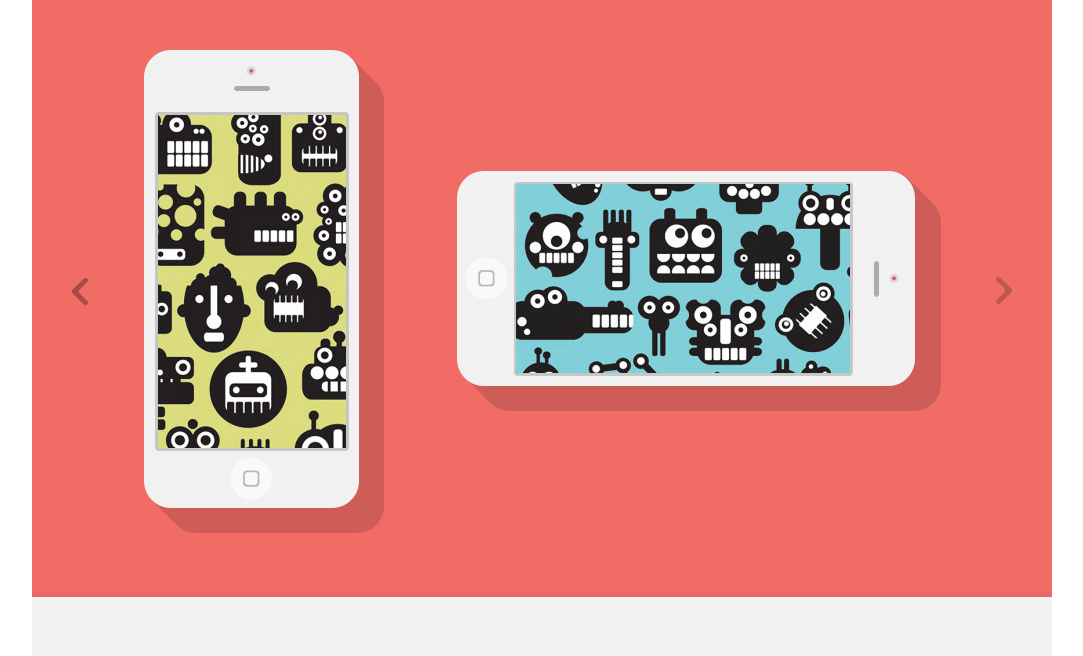
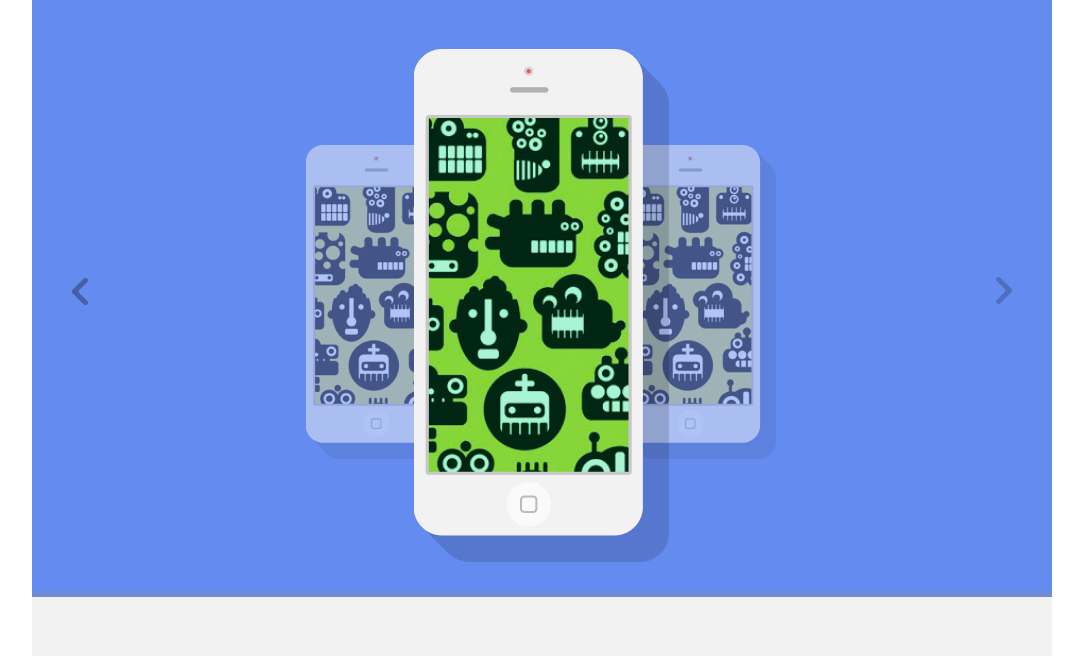
Before and after one commit to olgalatkina/singolo, a plain HTML site: page index.html in a window 1280 px wide. Both pictures are taken after a click on the button 178 px from the left and 389 px from the top of the page. Shown: the part 98-754 px from the top of the page, without its empty margins (98-1181 px from the left). Drawn offline with nearby package versions, Linux system fonts and the light colour scheme.

Commit message:
feat: add slide switching and screen activation

```diff
--- a/index.html
+++ b/index.html
@@ -40,40 +40,32 @@
   <main class="main  container">
 
     <!-- Slider -->
-    <section class="slider">
+    <section class="slider  slider--1">
       <div class="wrapper  slider__wrapper">
         <h2 class="slider__title  visually-hidden">Promo products</h2>
-        <button class="arrow" type="button" name="button-arrow"></button>
+        <div class="slider__buttons">
+          <button class="arrow  arrow--left" type="button" name="button-arrow"></button>
+          <button class="arrow  arrow--right" type="button" name="button-arrow"></button>
+        </div>
 
-        <div class="slider__image">
+        <div class="slider__image  slider__image--1">
           <div class="phone  phone--vertical">
             <img src="assets/images/iPhoneVertical.png" alt="phone" width="242" height="484">
             <div class="phone__inner  phone__inner--vertical"></div>
           </div>
-
           <div class="phone  phone--horizontal">
             <img src="assets/images/iPhoneHorizontal.png" alt="phone" width="485" height="241">
             <div class="phone__inner  phone__inner--horizontal"></div>
           </div>
         </div>
 
-        <button class="arrow  arrow--right" type="button" name="button-arrow"></button>
-      </div>
-    </section>
-
-    <section class="slider  slider__2">
-      <div class="wrapper  slider__wrapper">
-        <h2 class="slider__title  visually-hidden">Promo products</h2>
-        <button class="arrow" type="button" name="button-arrow"></button>
-
-        <div class="slider__image  slider__image--2">
+        <div class="slider__image  slider__image--2  visually-hidden">
           <div class="phone  phone--big">
             <img src="assets/images/slider-2-big.png" alt="phone" width="255" height="513">
             <div class="phone__inner  phone__inner--black"></div>
           </div>
         </div>
 
-        <button class="arrow  arrow--right" type="button" name="button-arrow"></button>
       </div>
     </section>
 
--- /dev/null
+++ b/script.js
@@ -0,0 +1,35 @@
+const slider = document.querySelector('.slider');
+const slider1 = document.querySelector('.slider__image--1');
+const slider2 = document.querySelector('.slider__image--2');
+
+const arrowLeft = document.querySelector('.arrow--left');
+const arrowRight = document.querySelector('.arrow--right');
+
+const phoneInnerVertical = document.querySelector('.phone__inner--vertical');
+const phoneInnerHorizontal = document.querySelector('.phone__inner--horizontal');
+
+slider.addEventListener('click', function (evt) {
+  if (evt.target === arrowLeft) {
+    slider.classList.toggle('slider--1');
+    slider.classList.toggle('slider--2');
+
+    slider1.classList.toggle('visually-hidden');
+    slider2.classList.toggle('visually-hidden');
+  }
+
+  if (evt.target === arrowRight) {
+    slider.classList.toggle('slider--1');
+    slider.classList.toggle('slider--2');
+
+    slider1.classList.toggle('visually-hidden');
+    slider2.classList.toggle('visually-hidden');
+  }
+
+  if (event.target.closest('.phone--vertical')) {
+    phoneInnerVertical.classList.toggle('visually-hidden');
+  }
+
+  if (event.target.closest('.phone--horizontal')) {
+    phoneInnerHorizontal.classList.toggle('visually-hidden');
+  }
+});
--- a/style.css
+++ b/style.css
@@ -172,14 +172,33 @@ img {
 .slider {
   padding-top: 52px;
   height: 600px;
+}
+
+.slider--1 {
   background-color: #f06c64;
   border-bottom: 6px solid #ea676b;
 }
 
+.slider--2 {
+  background-color: #648BF0;
+  border-bottom: 6px solid #708cd8;
+}
+
 .slider__wrapper {
+  position: relative;
+  display: flex;
+  justify-content: center;
+  align-items: center;
+}
+
+.slider__buttons {
+  position: absolute;
+  top: 233px;
+  left: 40px;
+  width: 940px;
   display: flex;
   justify-content: space-between;
-  align-items: center;
+  /* z-index: 10; */
 }
 
 .arrow {
@@ -225,7 +244,6 @@ img {
 }
 
 /* Slider 1 */
-
 .phone--vertical {
   margin-right: 72px;
 }
@@ -259,12 +277,6 @@ img {
 }
 
 /* Slider 2 */
-
-.slider__2 {
-  display: none;
-  background-color: #648BF0;
-  border-bottom: 6px solid #708cd8;
-}
 
 .slider__image--2 {
   width: 471px;
```
